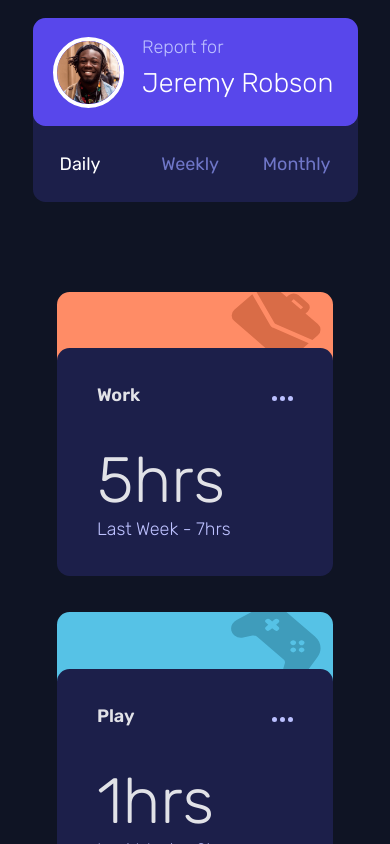
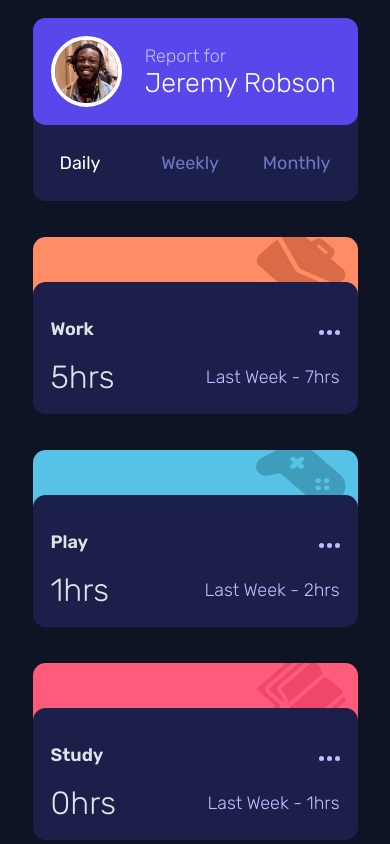
Before and after one commit to mahiv87/chrono-dash, a React (Vite) app: page / in a window 390 px wide. Shown: the top 844 px of the page. Built offline with nearby package versions, Linux system fonts and the light colour scheme.

Commit message:
card mobile view done

```diff
--- a/src/App.css
+++ b/src/App.css
@@ -84,6 +84,7 @@
 	.container {
 		display: flex;
 		flex-direction: column;
+		gap: 2em;
 	}
 
 	.mainContainer {
@@ -92,7 +93,7 @@
 
 	.userContainer {
 		display: flex;
-		justify-content: center;
+		justify-content: space-between;
 		align-items: center;
 		padding: 1rem 0.2rem 1rem 1rem;
 	}
@@ -109,7 +110,7 @@
 
 	.userInfo .name {
 		font-size: 1.5rem;
-		padding: 0.5rem 0rem;
+		padding: 0rem;
 	}
 
 	.periodic {
--- a/src/components/CardComponent/CardComponent.module.css
+++ b/src/components/CardComponent/CardComponent.module.css
@@ -57,3 +57,29 @@
 	color: hsl(236, 100%, 87%);
 	font-weight: 300;
 }
+
+@media only screen and (max-width: 768px) {
+	.container {
+		width: 325px;
+	}
+
+	.imageContainer {
+		height: 2.5rem;
+	}
+
+	.header {
+		padding: 0;
+	}
+
+	.timeContainer {
+		display: flex;
+		flex-direction: row;
+		justify-content: space-between;
+		align-items: center;
+		padding: 0;
+	}
+
+	.time {
+		font-size: 32px;
+	}
+}
```
